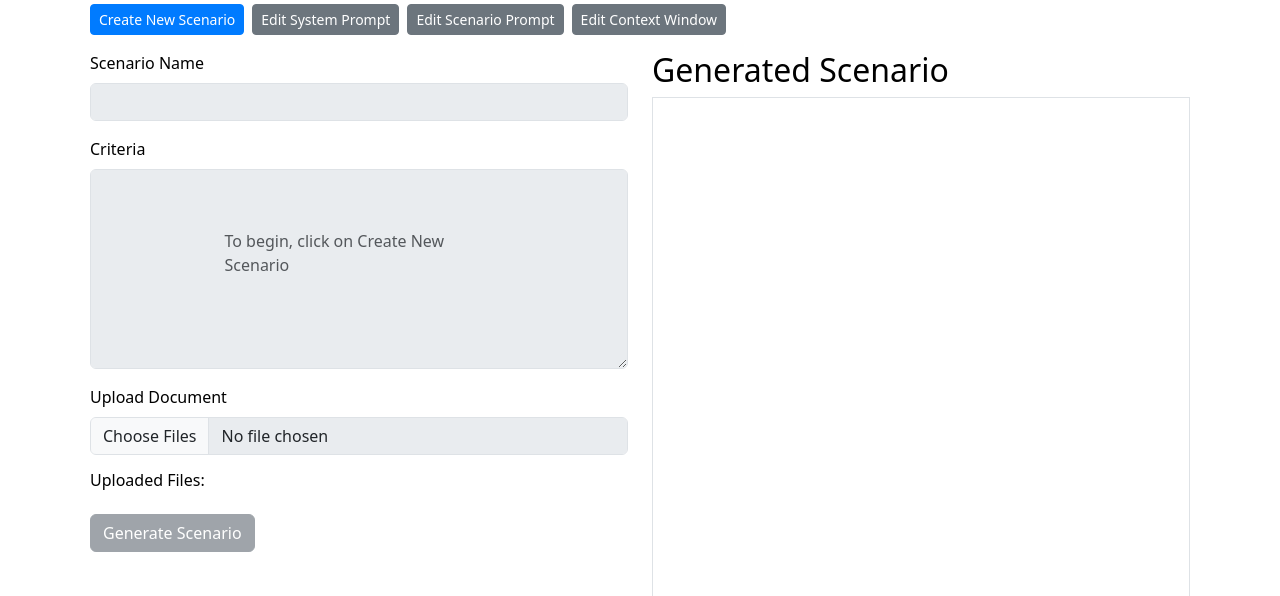
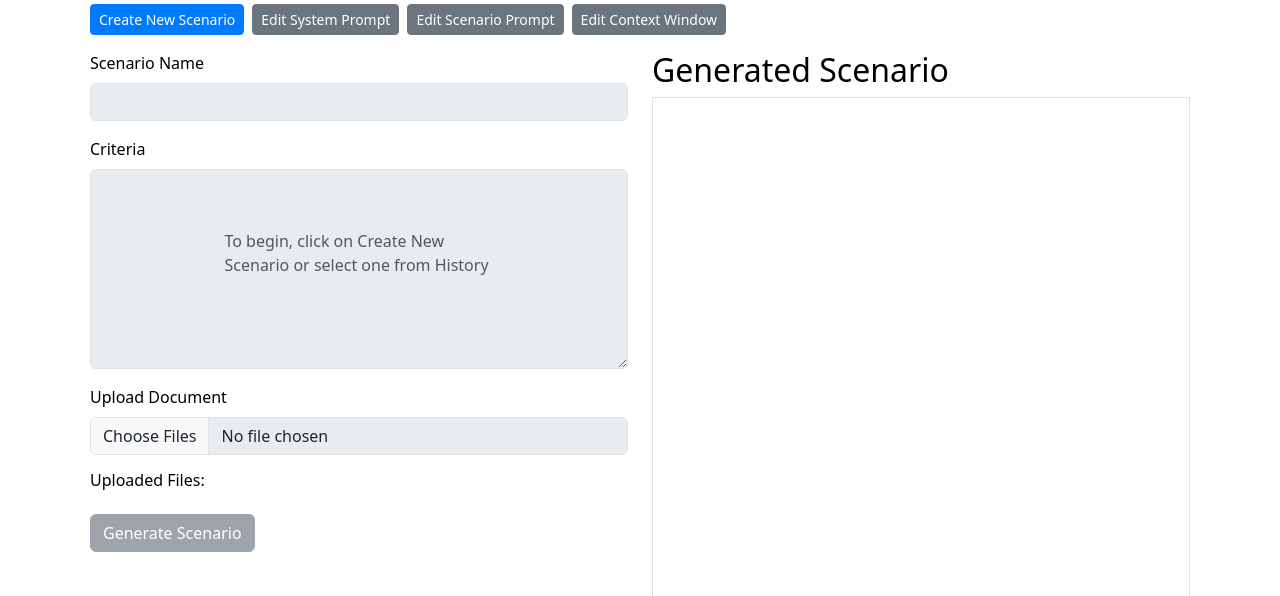
Before and after one commit to Wylhelm/qa-ai-super, a Flask app: page / in a window 1280 px wide. Shown: the part 140-736 px from the top of the page. Run offline with Flask 3, Linux system fonts and the light colour scheme; data that the repository does not hold is empty; some libraries are stand-ins or nearby versions.

Commit message:
Replaced the "To begin, Click on Create New Scenario" entry with "To begin, click on Create New Scenario or select one from History" and made the placeholder disappear when a scenario is selected from history.

```diff
--- a/templates/index.html
+++ b/templates/index.html
@@ -58,7 +58,7 @@
                     <div class="mb-3 position-relative">
                         <label for="criteria" class="form-label">Criteria</label>
                         <textarea class="form-control" id="criteria" rows="10" required disabled style="resize: vertical;"></textarea>
-                        <div id="criteriaPlaceholder" class="position-absolute top-50 start-50 translate-middle text-muted">To begin, click on Create New Scenario</div>
+                        <div id="criteriaPlaceholder" class="position-absolute top-50 start-50 translate-middle text-muted">To begin, click on Create New Scenario or select one from History</div>
                     </div>
                     <div class="mb-3">
                         <label for="fileUpload" class="form-label">Upload Document</label>
@@ -361,6 +361,9 @@
                     generateButton.classList.add('btn-success');
                     generateButton.disabled = false;
 
+                    // Hide the criteria placeholder
+                    document.getElementById('criteriaPlaceholder').style.display = 'none';
+
                     updateGenerateButton();
                 });
                 historyDiv.appendChild(div);
```
